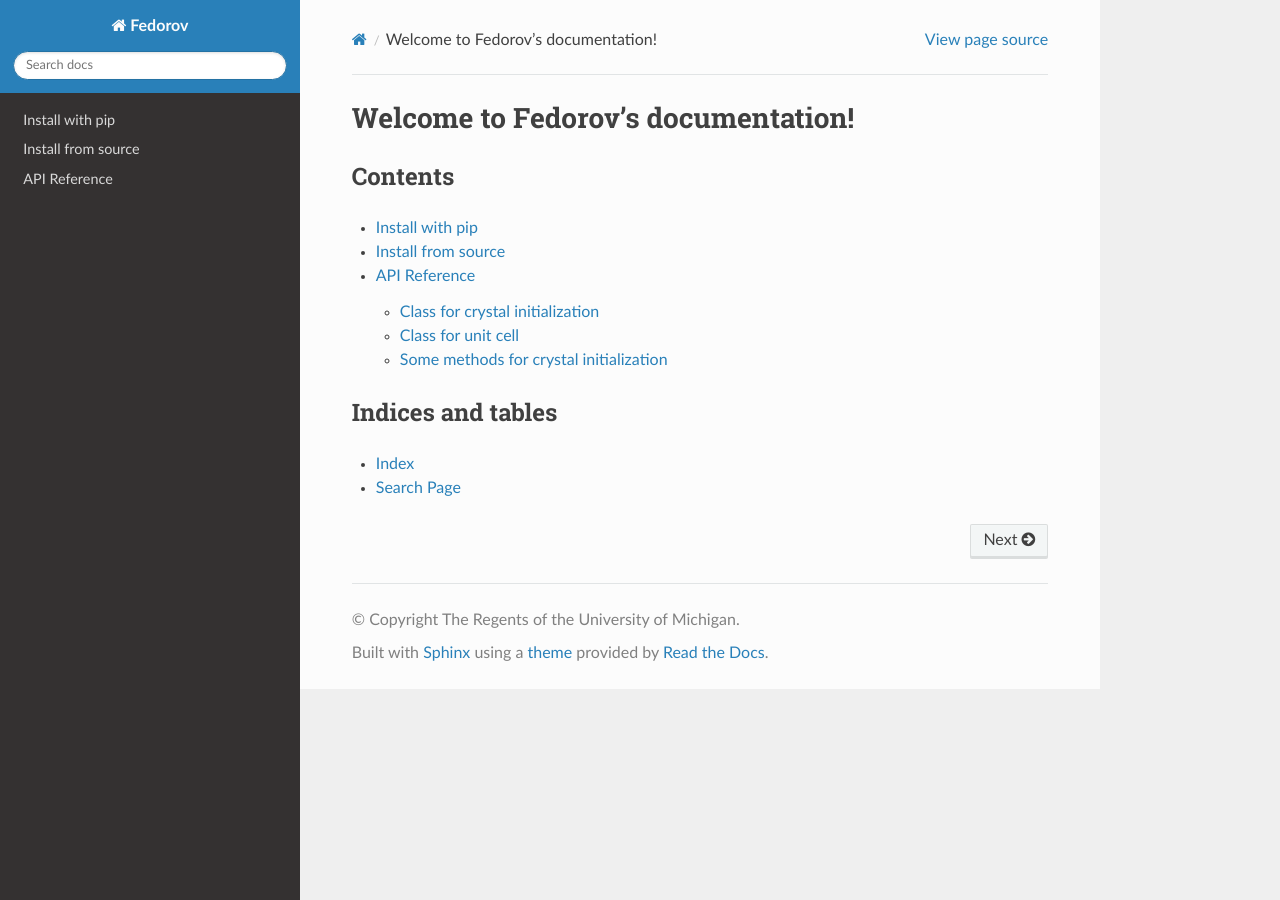
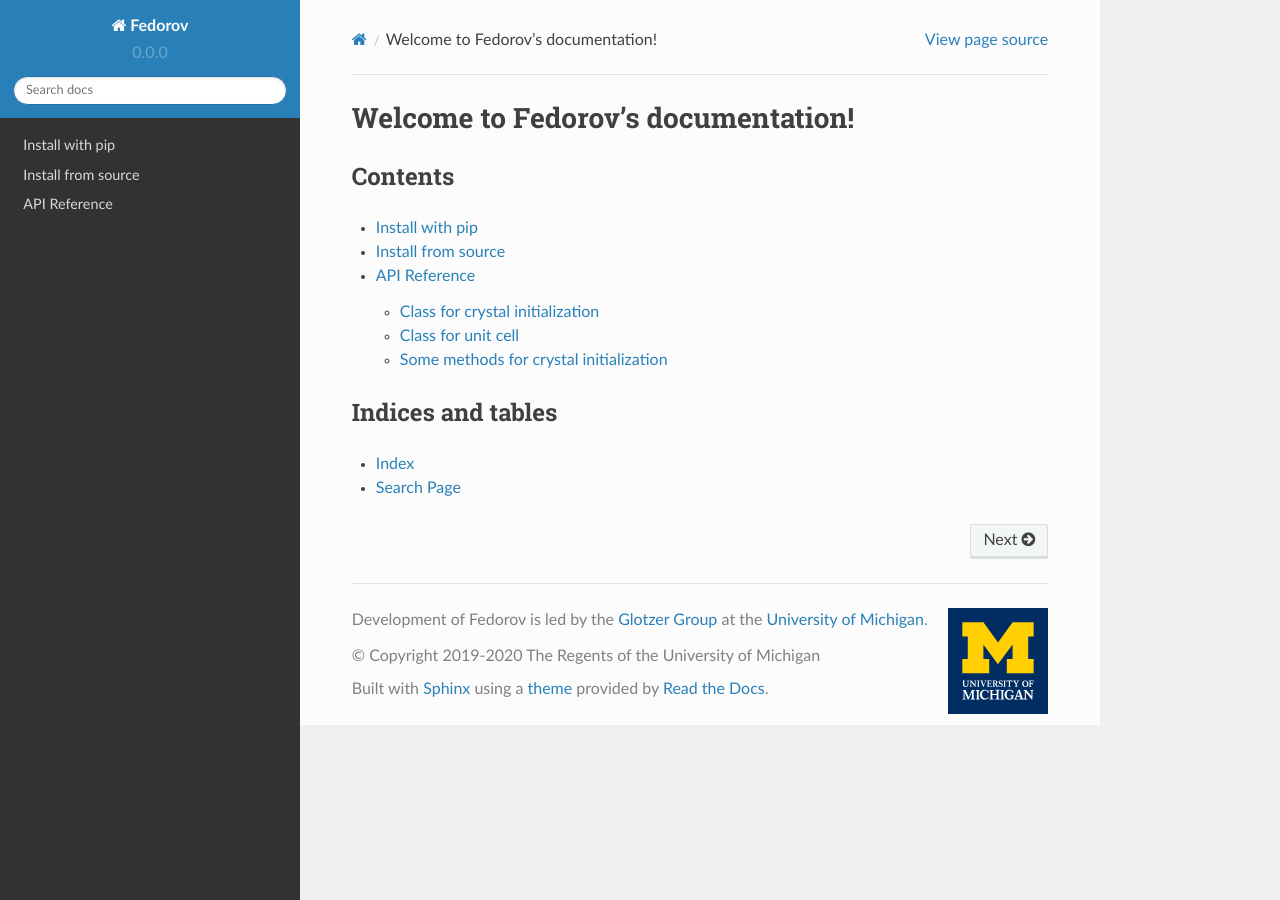
Before and after one commit to glotzerlab/fedorov, a Sphinx documentation site: the page built from doc/index.rst, in a window 1280 px wide. Built offline with Sphinx 7.4.7 and the Read the Docs theme 2.0.0, drawn with Linux system fonts in a browser that asks for light colours.

Commit message:
add umich template to documentation

```diff
--- /dev/null
+++ b/doc/_templates/footer.html
@@ -0,0 +1,41 @@
+<footer>
+  {% if (theme_prev_next_buttons_location == 'bottom' or theme_prev_next_buttons_location == 'both') and (next or prev) %}
+    <div class="rst-footer-buttons" role="navigation" aria-label="footer navigation">
+      {% if next %}
+        <a href="{{ next.link|e }}" class="btn btn-neutral float-right" title="{{ next.title|striptags|e }}" accesskey="n" rel="next">{{ _('Next') }} <span class="fa fa-arrow-circle-right"></span></a>
+      {% endif %}
+      {% if prev %}
+        <a href="{{ prev.link|e }}" class="btn btn-neutral float-left" title="{{ prev.title|striptags|e }}" accesskey="p" rel="prev"><span class="fa fa-arrow-circle-left"></span> {{ _('Previous') }}</a>
+      {% endif %}
+    </div>
+  {% endif %}
+
+  <hr/>
+
+  <div role="contentinfo">
+    <a href="http://umich.edu">
+    <img src="{{ pathto('_static/umich-block-M.svg', 1) }}" alt="University of Michigan logo" style="width: 100px; float: right;" />
+    </a>
+
+    <p>Development of {{ project }} is led by the <a href="https://glotzerlab.engin.umich.edu">Glotzer Group</a> at the <a href="https://umich.edu">University of Michigan</a>.
+    </p>
+
+    <p>
+    {%- if show_copyright %}
+      {%- if hasdoc('copyright') %}
+        {% trans path=pathto('copyright'), copyright=copyright|e %}&copy; <a href="{{ path }}">Copyright</a> {{ copyright }}{% endtrans %}
+      {%- else %}
+        {% trans copyright=copyright|e %}&copy; Copyright {{ copyright }}{% endtrans %}
+      {%- endif %}
+    {%- endif %}
+
+    </p>
+  </div>
+
+  {%- if show_sphinx %}
+  {% trans %}Built with <a href="http://sphinx-doc.org/">Sphinx</a> using a <a href="https://github.com/rtfd/sphinx_rtd_theme">theme</a> provided by <a href="https://readthedocs.org">Read the Docs</a>{% endtrans %}.
+  {%- endif %}
+
+  {%- block extrafooter %} {% endblock %}
+
+</footer>
--- a/doc/conf.py
+++ b/doc/conf.py
@@ -10,19 +10,21 @@
 # add these directories to sys.path here. If the directory is relative to the
 # documentation root, use os.path.abspath to make it absolute, like shown here.
 #
-# import os
-# import sys
+import os
+import sys
+import fedorov
 # sys.path.insert(0, os.path.abspath('.'))
 
 
 # -- Project information -----------------------------------------------------
 
 project = 'Fedorov'
-copyright = 'The Regents of the University of Michigan'
+copyright = '2019-2020 The Regents of the University of Michigan'
 author = 'Pengji Zhou'
 
 # The full version, including alpha/beta/rc tags
-release = '0.0.0'
+version = fedorov.__version__
+release = version
 
 
 # -- General configuration ---------------------------------------------------
@@ -39,7 +41,7 @@
 ]
 
 # Add any paths that contain templates here, relative to this directory.
-templates_path = ['']
+templates_path = ['_templates']
 
 # List of patterns, relative to source directory, that match files and
 # directories to ignore when looking for source files.
@@ -57,4 +59,4 @@
 # Add any paths that contain custom static files (such as style sheets) here,
 # relative to this directory. They are copied after the builtin static files,
 # so a file named "default.css" will overwrite the builtin "default.css".
-html_static_path = []
+html_static_path = ['_static']
```
Also changed, not shown: doc/_static/umich-block-M.svg (added).
